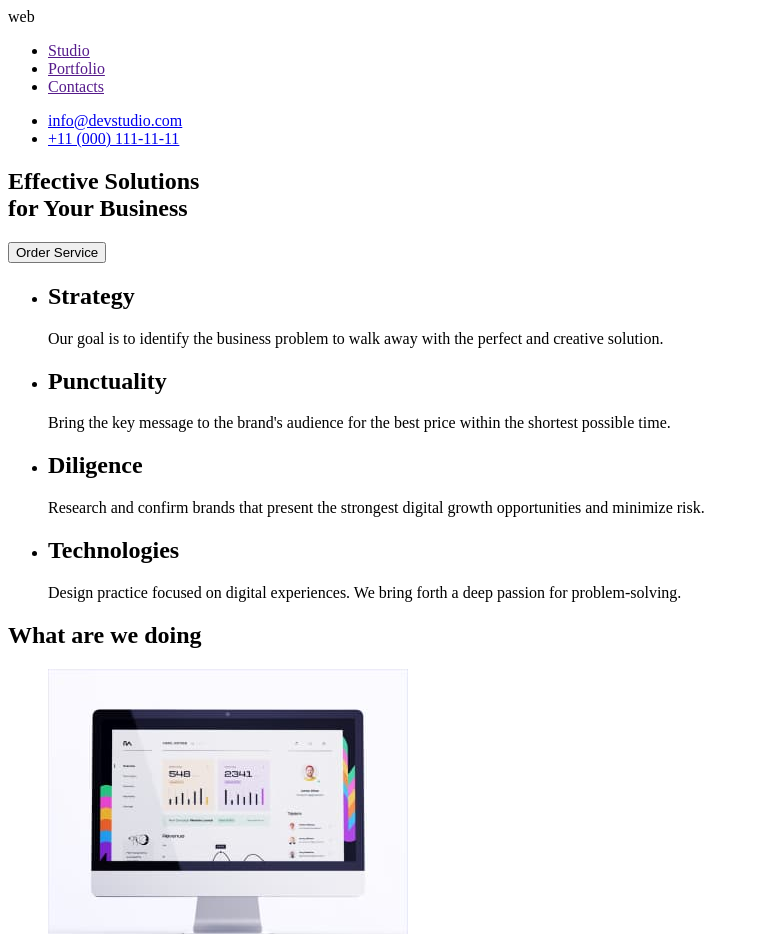
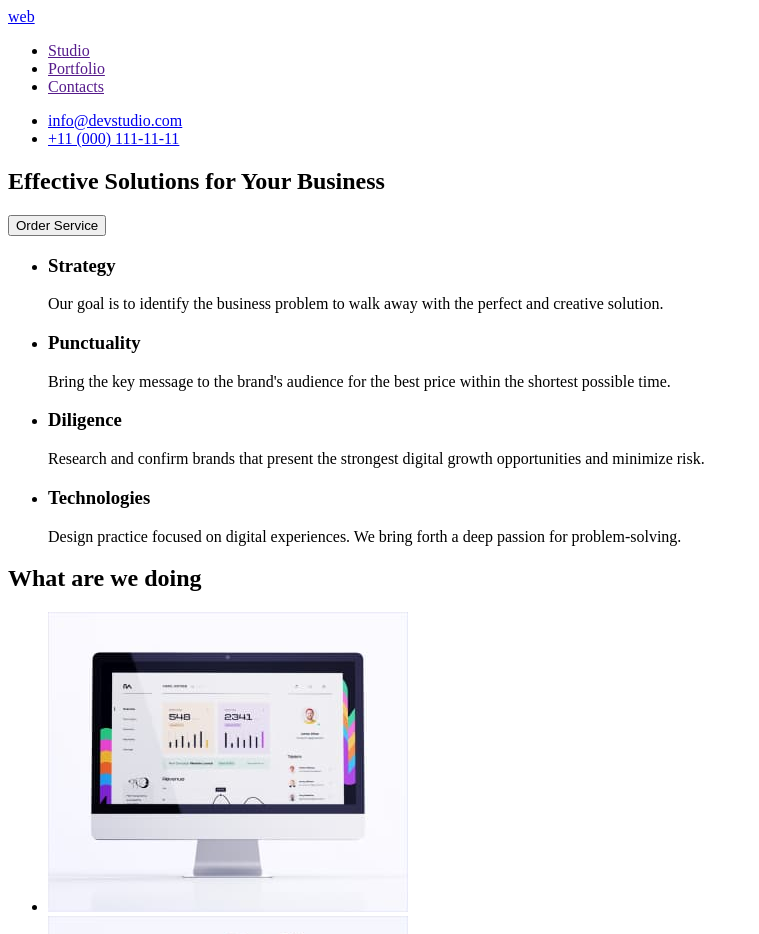
Before and after one commit to NataliiaYa/goit-markup-hw-01, a plain HTML site: page index.html in a window 1280 px wide. Shown: the top 934 px of the page, without its empty margins (0-759 px from the left). Drawn offline with Linux system fonts and the light colour scheme.

Commit message:
Update index.html

```diff
--- a/index.html
+++ b/index.html
@@ -10,8 +10,7 @@
 <body>
     <header class="">
         <nav>
-            <a href="/index.html"></a>
-        <span>web</span>
+            <a href="/index.html">web</a>
         <ul class="">
             <li><a href="">Studio</a></li>
             <li><a href="">Portfolio</a></li>
@@ -24,30 +23,27 @@
         </ul>
     </header>
     <main>
-        <div>
-            <section>
-                <h1>Effective Solutions</br> for Your Business</h1>
-                <button type="button">Order Service</button>
-            </section>
-        </div>
-        <main></main>
+        <section>
+            <h1>Effective Solutions for Your Business</h1>
+            <button type="button">Order Service</button>
+         </section>
         <section>
             <ul>
                 <li>
-                    <h2>Strategy</h2>
+                    <h3>Strategy</h3>
                     <p>Our goal is to identify the business
                         problem to walk away with the perfect and creative solution. </p>
                 </li>
                 <li>
-                    <h2>Punctuality</h2>
+                    <h3>Punctuality</h3>
                     <p>Bring the key message to the brand's audience for the best price within the shortest possible time.</p>
                 </li>
                 <li>
-                    <h2>Diligence</h2>
+                    <h3>Diligence</h3>
                     <p>Research and confirm brands that present the strongest digital growth opportunities and minimize risk.</p>
                 </li>
                 <li>
-                    <h2>Technologies</h2>
+                    <h3>Technologies</h3>
                     <p>Design practice focused on digital experiences. We bring forth a deep passion for problem-solving.</p>
                 </li>
             </ul>
@@ -104,7 +100,7 @@
     </main>
 
     <footer>
-        <span>WEBSTUDIO</span>
+        <a href="/index.html">WEBSTUDIO</a>
         <p>Increase the flow of customers and sales for your business with digital marketing & growth solutions.</p>
     </footer>
 
```
